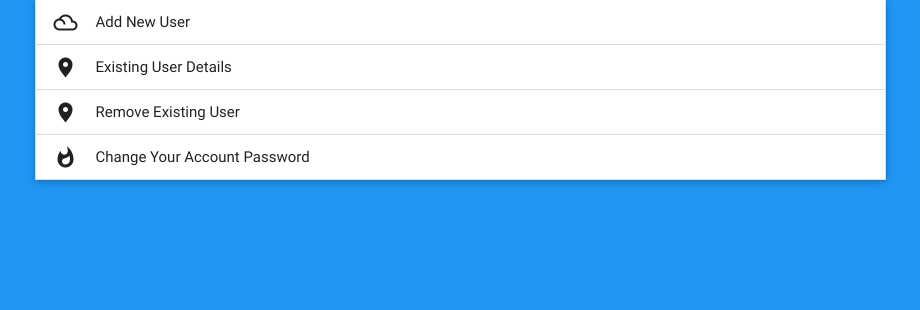
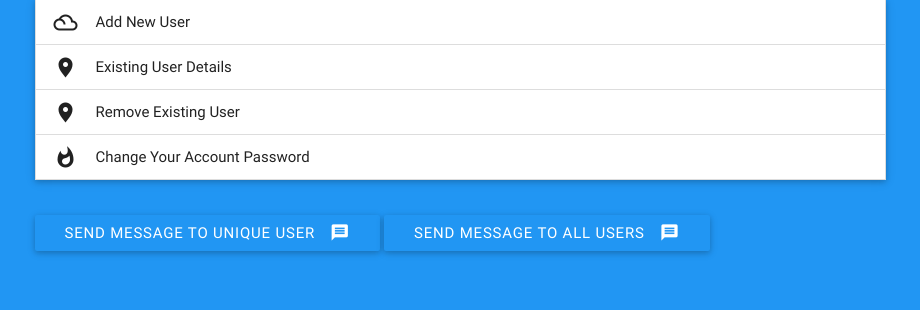
Before and after one commit to khannasarthak/StealthSoftware, a PHP site: page /application.php in a window 1280 px wide. Shown: the part 418-728 px from the top of the page, without its empty margins (180-1100 px from the left). Run offline with PHP 8.4, Linux system fonts and the light colour scheme; the visitor is signed in with stand-in values (Sample User, id 1).

Commit message:
Added Message To Users Button
Rough draft of the admin page done.

```diff
--- a/webapp/application.php
+++ b/webapp/application.php
@@ -144,10 +144,10 @@
                     <li>
                         <div class="collapsible-header"><i class="mdi-image-filter-drama"></i>Add New User</div>
                         <div class="collapsible-body">
-                            <a class="waves-effect waves-light btn modal-trigger" href="#modal1">Click To Perform Above Specified Action</a>
+                            <a class="waves-effect waves-light btn modal-trigger" href="#modal_newUser">Click To Perform Above Specified Action</a>
 
                             <!-- Modal Structure -->
-                            <div id="modal1" class="modal">
+                            <div id="modal_newUser" class="modal">
                                 <div class="row">
                                     <form class="col s12">
                                         <div class="row">
@@ -287,6 +287,89 @@
 
             </div>
         </div>
+        <div class="col s12 offset-s3">
+            <a class="waves-effect waves-light btn modal-trigger" href="#modal_messageOne">Send Message to Unique User<i class="mdi-communication-message right"></i></a>
+            <!-- Modal Structure -->
+            <div id="modal_messageOne" class="modal">
+                <div class="row">
+                    <form class="col s12">
+                        <div class="row">
+                            <div class="input-field col s6">
+                                <input id="first_name" type="text" class="validate">
+                                <label for="first_name">First Name</label>
+                            </div>
+                            <div class="input-field col s6">
+                                <input id="last_name" type="text" class="validate">
+                                <label for="last_name">Last Name</label>
+                            </div>
+                        </div>
+                        <div class="row">
+                            <div class="input-field col s12">
+                                <input id="username" type="text" class="validate">
+                                <label for="username">Username</label>
+                            </div>
+                        </div>
+                        <div class="row">
+                            <div class="input-field col s12">
+                                <input id="password" type="password" class="validate">
+                                <label for="password">Password</label>
+                            </div>
+                        </div>
+                        <div class="row">
+                            <div class="input-field col s12">
+                                <input id="email" type="email" class="validate">
+                                <label for="email">Email</label>
+                            </div>
+                        </div>
+                    </form>
+                </div>
+                <a href="#" class="waves-effect btn-flat modal-close" onclick="toast('New Account Created for Username', 4000)">Submit</a>
+                <a href="#" class="waves-effect btn-flat modal-close">Clear All</a>
+                <a href="#" class="waves-effect btn-flat modal-close">Cancel</a>
+            </div>
+
+
+
+            <a class="waves-effect waves-light btn modal-trigger" href="#modal_messageAll">Send Message to All Users<i class="mdi-communication-message right"></i></a>
+            <!-- Modal Structure -->
+            <div id="modal_messageAll" class="modal">
+                <div class="row">
+                    <form class="col s12">
+                        <div class="row">
+                            <div class="input-field col s6">
+                                <input id="first_name" type="text" class="validate">
+                                <label for="first_name">First Name</label>
+                            </div>
+                            <div class="input-field col s6">
+                                <input id="last_name" type="text" class="validate">
+                                <label for="last_name">Last Name</label>
+                            </div>
+                        </div>
+                        <div class="row">
+                            <div class="input-field col s12">
+                                <input id="username" type="text" class="validate">
+                                <label for="username">Username</label>
+                            </div>
+                        </div>
+                        <div class="row">
+                            <div class="input-field col s12">
+                                <input id="password" type="password" class="validate">
+                                <label for="password">Password</label>
+                            </div>
+                        </div>
+                        <div class="row">
+                            <div class="input-field col s12">
+                                <input id="email" type="email" class="validate">
+                                <label for="email">Email</label>
+                            </div>
+                        </div>
+                    </form>
+                </div>
+                <a href="#" class="waves-effect btn-flat modal-close" onclick="toast('New Account Created for Username', 4000)">Submit</a>
+                <a href="#" class="waves-effect btn-flat modal-close">Clear All</a>
+                <a href="#" class="waves-effect btn-flat modal-close">Cancel</a>
+            </div>
+        </div>
     </div>
 
 
```
